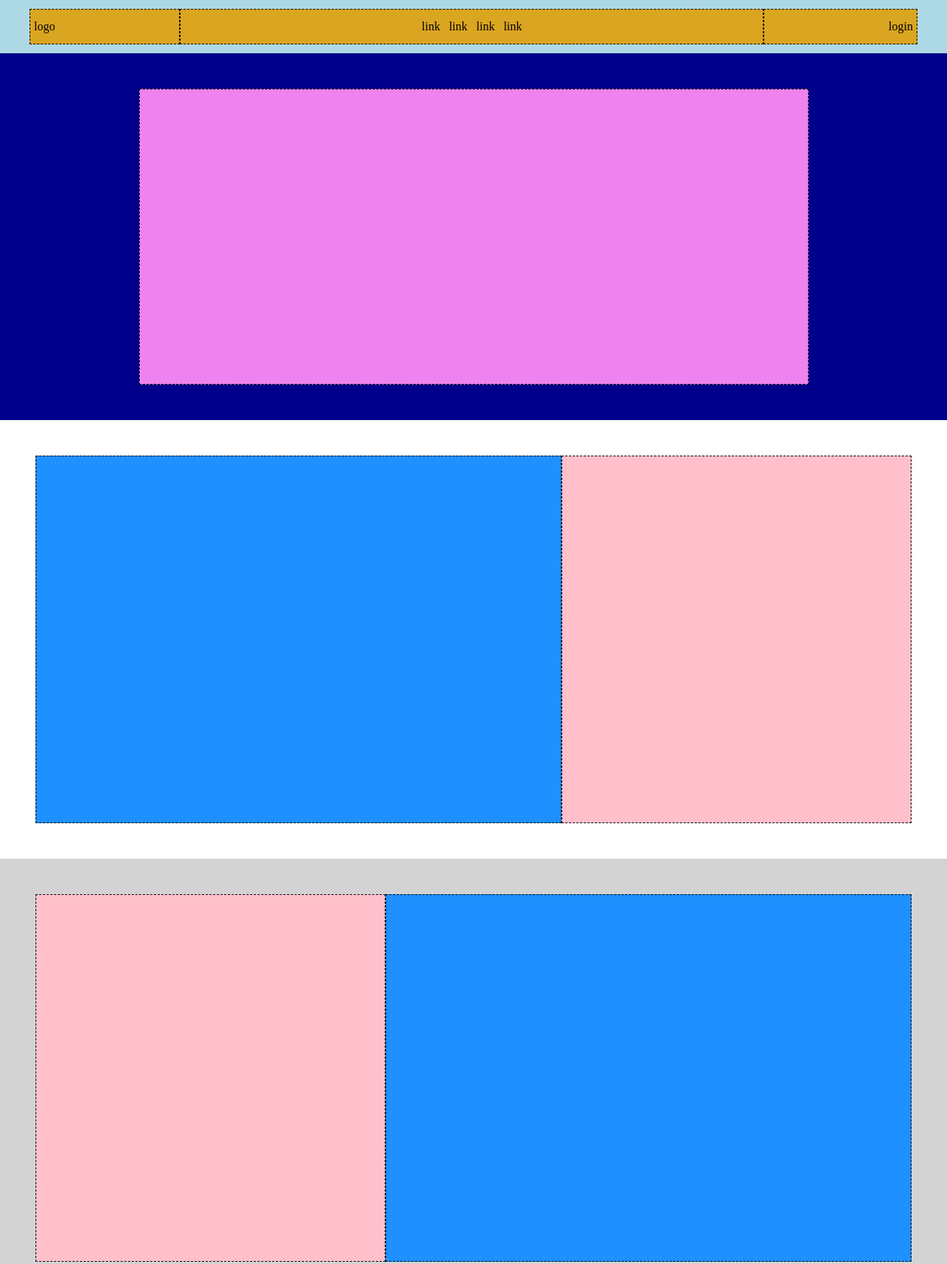
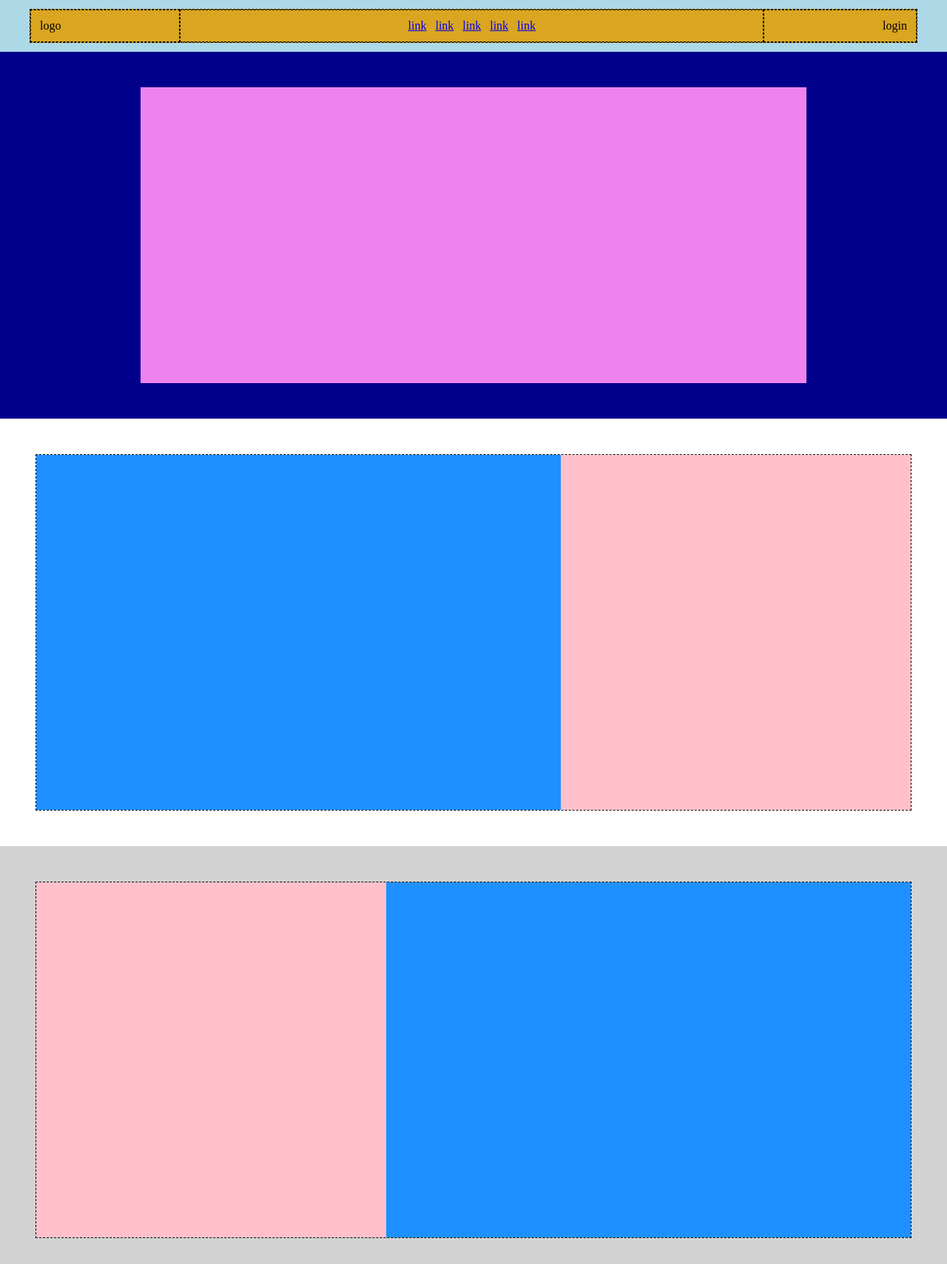
Before and after one commit to AlessioDiMari/htmlcss-struttura-discord, a plain HTML site: page index.html in a window 1280 px wide. Shown: the top 1709 px of the page at 74% size. Drawn offline with Linux system fonts and the light colour scheme.

Commit message:
fine esercizio

```diff
--- a/css/style.css
+++ b/css/style.css
@@ -11,90 +11,137 @@ nav{
     background-color: #ADD8E6;
     padding: 12px;
 }
-.container-1{
-    display: flex;
-
-    width: 1200px;
+nav .container > *{
+    border: dashed 1px black;
+    padding: 12px;
+}
+.container{
+    max-width: 1200px;
     margin-left: auto;
     margin-right: auto;
+    border: dashed 1px black;
+}
+nav .container{
+    display: flex;
+    justify-content: space-between;
+    background-color: #DAA520;
+}
+nav .logo{
+    flex-grow: 1;
+}
 
+nav .login{
+    flex-grow: 1;
+    text-align: right;
 }
-.container-1 > *{
+
+nav .links{
+    flex-grow: 4;
+}
+
+nav .links ul{
     display: flex;
-    background-color: #DAA520;
-    height: 48px;
-    align-items: center;
-    border: 1px dashed black;
-}
-.container-1 aside{
-    flex-grow: 1;
-    padding: 5px;
-}
-.login{
-    flex-direction: row-reverse;
-}
-.container-1 main{
-    flex-grow: 4;
     justify-content: center;
+    list-style-type: none;
     gap: 12px;
 }
 /* fine navbar */
 
+
+section {
+    padding: 48px;
+}
+
+
+
 /* section 1 */
 
-.box1{
-    display: flex;
-    align-items: center;
-    justify-content: center;
-
-    padding: 48px;
+.boxblu{
     background-color: #00008B;
 }
 
 .fucsia{
-    width: 905px;
+    margin-left: auto;
+    margin-right: auto;
+    max-width: 900px;
     height: 400px;
     background-color: #EE82EE;
-    border: 1px dashed black;
+}
+/* fine section 1 */
+
+
+/* section 2-3-4-5 */
+.row{
+    display: flex;
+}
+
+.boxbianca{
+    background-color: white;
+}
+
+.boxgrigia{
+    background-color: #D3D3D3 ;
+}
+
+.rosa{
+    height: 480px;
+    width: 40%;
+    background-color: #FFC0CB;
+}
+
+.azzurro{
+    height: 480px;
+    flex-grow: 1;
+    background-color: #1E90FF;
+}
+
+.verde{
+    background-color: #228B22;
+    height: 700px;
+    width: 100%;
+}
+/* fine section 2-3-4-5 */
+
+
+/* footer */
+
+footer{
+    background-color: #23272a;
+    padding-top: 48px;
+}
+
+footer .container > * {
+    border: 1px dashed white;
+}
+
+footer .colonna-g{
+    background-color: #f08080;
+    flex-grow: 2;
+    height: 600px;
+}
+
+footer .colonna-p{
+    background-color: #20b2aa;
+    flex-grow: 1;
+    height: 600px;
+}
+
+footer #foot-sopra{
+    margin-bottom: 48px;
 }
 
 
-.box2{
-    display: flex;
-    align-items: center;
-    justify-content: center;
-    padding: 48px;
-    background-color: #FFFFFF;
+footer #foot-sotto{
+    margin-top: 32px;
 }
 
-.box3{
+footer #foot-sotto .container{
     display: flex;
-    align-items: center;
-    justify-content: center;
-    flex-direction: row-reverse;
-    padding: 48px;
-    background-color: #D3D3D3;
+    justify-content: space-between;
+    padding: 12px 0px;
+    background-color: #7fffd4;
 }
 
-.rosa{
-    display: flex;
-    height: 497px;
-    width: 480px;
-    background-color: #FFC0CB;
-    border: 1px dashed black;
+footer #foot-sotto .container > *{
+    background-color: #ffb6c1;
 }
-
-.azzurro{
-    display: flex;
-    height: 497px;
-    width: 722px;
-    background-color: #1E90FF;
-    border: 1px dashed black;
-}
-
-.verde{
-    width: 1200px;
-    height: 895px;
-    background-color: #228B22;
-    border: 1px dashed black;
-}
--- a/index.html
+++ b/index.html
@@ -10,63 +10,84 @@
 
     <!-- navbar -->
     <nav>
-        <div class="container-1">
+        <div class="container">
             <aside class="logo">logo</aside>
-            <main>
-                <div>link</div>
-                <div>link</div>
-                <div>link</div>
-                <div>link</div>
-            </main>
+            <div class="links">
+                <ul>
+                    <li><a href="#">link</a></li>
+                    <li><a href="#">link</a></li>
+                    <li><a href="#">link</a></li>
+                    <li><a href="#">link</a></li>
+                    <li><a href="#">link</a></li>
+                </ul>
+            </div>
             <aside class="login">login</aside>
         </div>
     </nav>
     <!-- fine navbar -->
 
     <!-- section 1 -->
-    <section class="box1">
+    <section class="boxblu">
         <div class="fucsia"></div>
     </section>
     <!-- fine section 1 -->
 
     <!-- section 2 -->
-    <section class="box2">
+    <section class="boxbianca">
+        <div class="row container">
             <div class="azzurro"></div>
             <div class="rosa"></div>
+        </div>
     </section>
     <!-- fine section 2 -->
 
     <!-- section 3 -->
-    <section class="box3">
+    <section class="boxgrigia">
+        <div class="row container">
+            <div class="rosa"></div>
             <div class="azzurro"></div>
-        <div class="rosa"></div>
+        </div>
     </section>
     <!-- fine section 3 -->
 
     <!-- section 4 -->
-    <section class="box2">
+    <section class="boxbianca">
+        <div class="row container">
             <div class="azzurro"></div>
             <div class="rosa"></div>
+        </div>
     </section>
     <!-- fine section 4 -->
 
     <!-- section 5 -->
-    <section class="box3">
+    <section class="boxgrigia">
+        <div class="container">
             <div class="verde"></div>
+        </div>
     </section>
     <!-- fine section 5 -->
 
-    <!-- section 6 -->
-    <section class="box4">
-        <div></div>
-        <div></div>
-        <div></div>
-        <div></div>
-        <div></div>
-    </section>
-    <!-- fine section 6 -->
 
     <!-- footer -->
+    <footer>
+        <div id="foot-sopra" class="container row">
+            <div class="colonna-g"></div>
+            <div class="colonna-p"></div>
+            <div class="colonna-p"></div>
+            <div class="colonna-p"></div>
+            <div class="colonna-p"></div>
+        </div>
+
+        <hr>
+
+        <div id="foot-sotto">
+            <div class="container">
+                <div class="logo2">logo</div>
+                <div class="bottone">bottone</div>
+            </div>
+        </div>
+    </footer>
+
     <!-- fine footer -->
 
 
```
Lines whose indentation alone changed are shown as unchanged.
